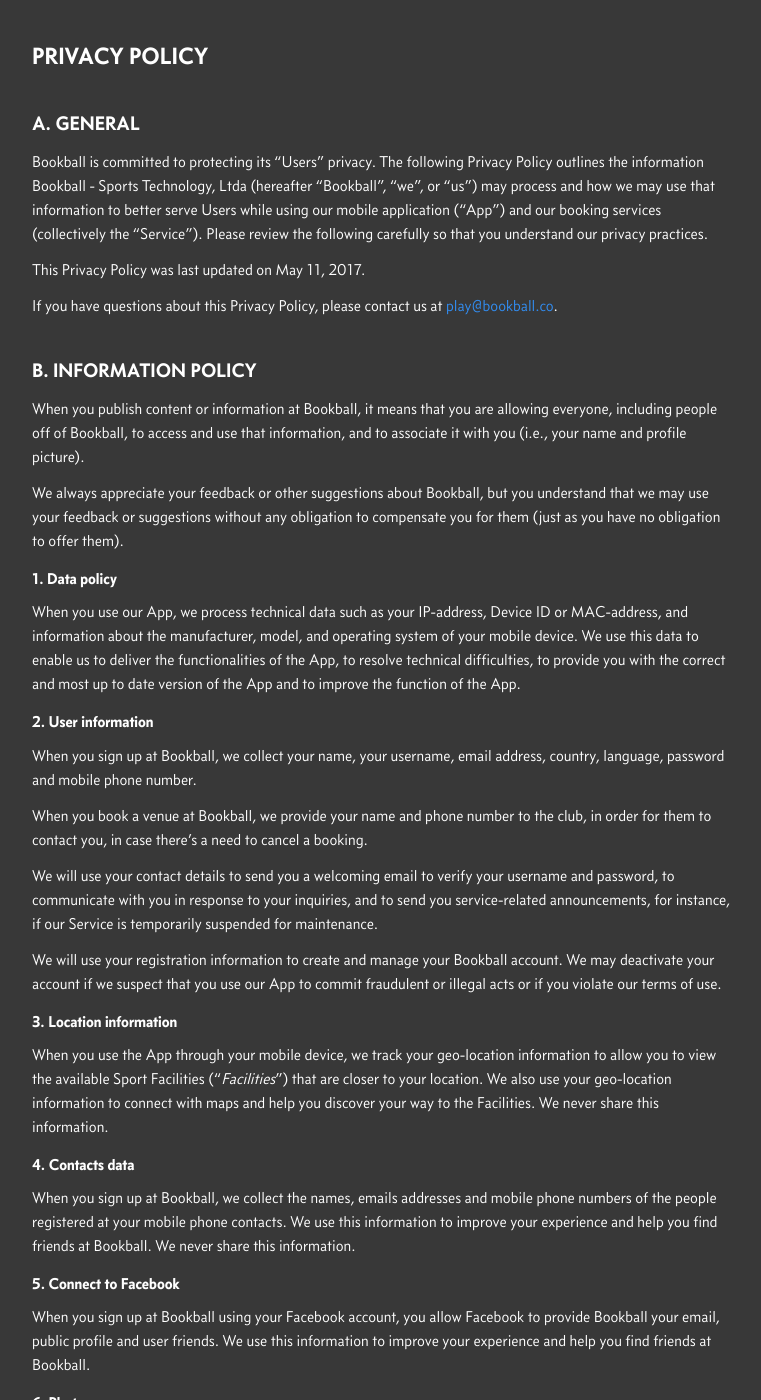
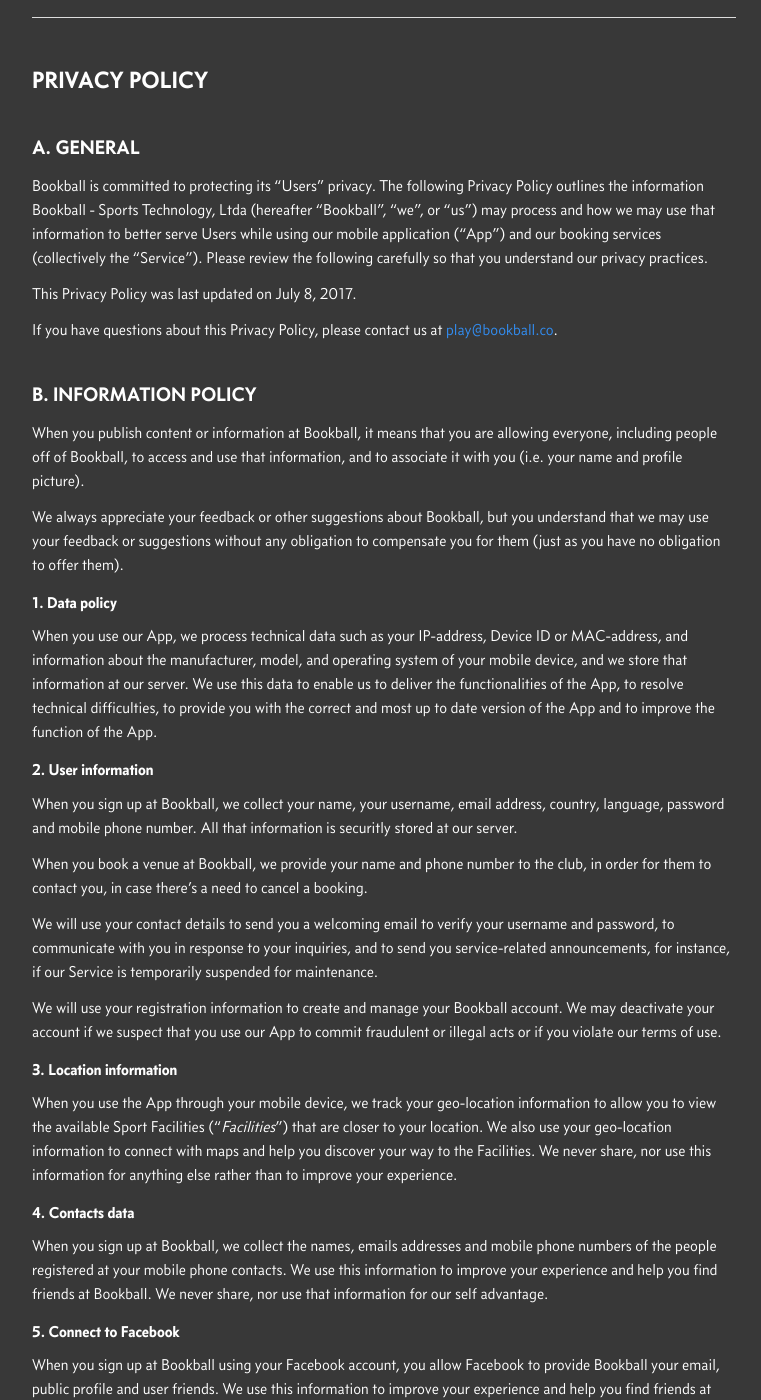
Before and after one commit to bookball/bookball-site, a Jekyll site: the page built from terms-and-conditions.md, in a window 1280 px wide and 1400 px high, scrolled down 7195 px. Shown: the whole window, without its empty margins (256-1017 px from the left). Built offline with Jekyll 4.4.1, drawn with Linux system fonts in a browser that asks for light colours.

Commit message:
Update terms-and-conditions.md

```diff
--- a/terms-and-conditions.md
+++ b/terms-and-conditions.md
@@ -240,23 +241,23 @@
 
 Bookball is committed to protecting its “Users” privacy. The following Privacy Policy outlines the information Bookball - Sports Technology, Ltda (hereafter “Bookball”, "we", or "us") may process and how we may use that information to better serve Users while using our mobile application (“App”) and our booking services (collectively the "Service"). Please review the following carefully so that you understand our privacy practices.
 
-This Privacy Policy was last updated on May 11, 2017.
+This Privacy Policy was last updated on July 8, 2017.
 
 If you have questions about this Privacy Policy, please contact us at [play@bookball.co](mailto:play@bookball.co).
 
 ## B. Information Policy
 
-When you publish content or information at Bookball, it means that you are allowing everyone, including people off of Bookball, to access and use that information, and to associate it with you (i.e., your name and profile picture).
+When you publish content or information at Bookball, it means that you are allowing everyone, including people off of Bookball, to access and use that information, and to associate it with you (i.e. your name and profile picture).
 
 We always appreciate your feedback or other suggestions about Bookball, but you understand that we may use your feedback or suggestions without any obligation to compensate you for them (just as you have no obligation to offer them).
 
 ### 1. Data policy
 
-When you use our App, we process technical data such as your IP-address, Device ID or MAC-address, and information about the manufacturer, model, and operating system of your mobile device. We use this data to enable us to deliver the functionalities of the App, to resolve technical difficulties, to provide you with the correct and most up to date version of the App and to improve the function of the App.
+When you use our App, we process technical data such as your IP-address, Device ID or MAC-address, and information about the manufacturer, model, and operating system of your mobile device, and we store that information at our server. We use this data to enable us to deliver the functionalities of the App, to resolve technical difficulties, to provide you with the correct and most up to date version of the App and to improve the function of the App.
 
 ### 2. User information
 
-When you sign up at Bookball, we collect your name, your username, email address, country, language, password and mobile phone number.
+When you sign up at Bookball, we collect your name, your username, email address, country, language, password and mobile phone number. All that information is securitly stored at our server.
 
 When you book a venue at Bookball, we provide your name and phone number to the club, in order for them to contact you, in case there’s a need to cancel a booking.
 
@@ -266,11 +267,11 @@
 
 ### 3. Location information
 
-When you use the App through your mobile device, we track your geo-location information to allow you to view the available Sport Facilities ("_Facilities_") that are closer to your location. We also use your geo-location information to connect with maps and help you discover your way to the Facilities. We never share this information.
+When you use the App through your mobile device, we track your geo-location information to allow you to view the available Sport Facilities ("_Facilities_") that are closer to your location. We also use your geo-location information to connect with maps and help you discover your way to the Facilities. We never share, nor use this information for anything else rather than to improve your experience.
 
 ### 4. Contacts data
 
-When you sign up at Bookball, we collect the names, emails addresses and mobile phone numbers of the people registered at your mobile phone contacts. We use this information to improve your experience and help you find friends at Bookball. We never share this information.
+When you sign up at Bookball, we collect the names, emails addresses and mobile phone numbers of the people registered at your mobile phone contacts. We use this information to improve your experience and help you find friends at Bookball. We never share, nor use that information for our self advantage.
 
 ### 5. Connect to Facebook
 
```
Also changed, not shown: other parts of terms-and-conditions.md (+1 -0 lines).
